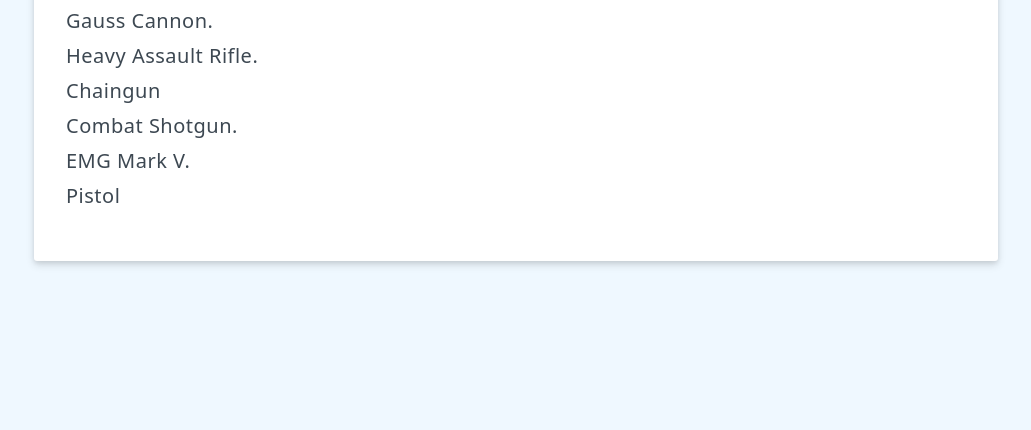
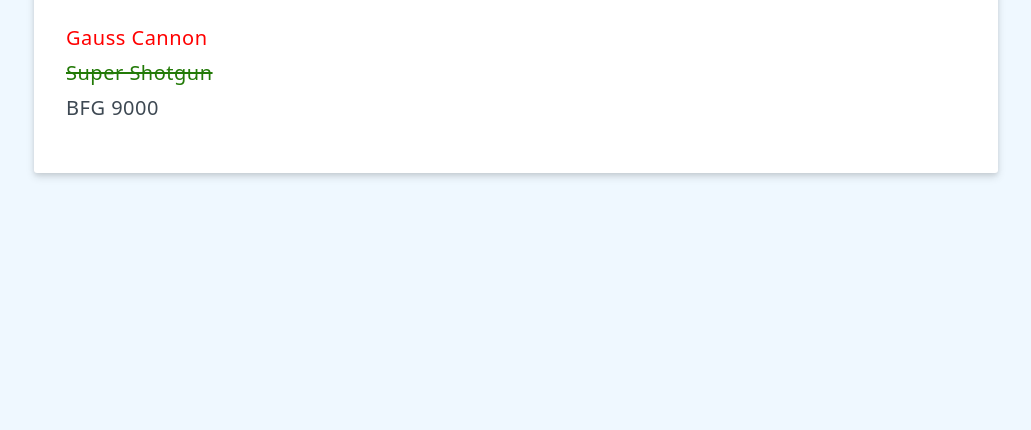
Before and after one commit to dane-du-plessis/vueShoppingList, a plain HTML site: page index.html in a window 1280 px wide. Shown: the part 370-800 px from the top of the page, without its empty margins (124-1155 px from the left). Drawn offline with nearby package versions, Linux system fonts and the light colour scheme.

Commit message:
keeping track of purchased items, styling accordingly

```diff
--- a/index.html
+++ b/index.html
@@ -14,10 +14,11 @@
             </div>
             <div v-if="state === 'edit'" class="add-item-form">
                 <input type="text" v-model="newItem" placeholder="Add an item..." @keyup.enter="saveItem(newItem)">
-                <button class="btn btn-primary" @click="saveItem(newItem)">Save item</button>
+                <button class="btn btn-primary" v-bind:disabled="newItem.length === 0" @click="saveItem(newItem)">Save item</button>
             </div>
+            <!-- <a v-bind:href="newItem" target="_blank">Dynamic Link</a> -->
             <ul>
-                <li v-for="item in items">{{item}}</li>
+                <li v-for="item in items"  :class="[item.purchased ? 'strikeout purchased': '', item.highPriority ? 'priority' : '']" @click="togglePurchased(item)">{{item.label}}</li>
             </ul>
             <p v-if="items.length === 0">All items acquired!</p>
         </div>
@@ -33,22 +34,36 @@
                 header: "shopping list app",
                 newItem: '',
                 items: [
-                    "BFG 9000",
-                    "Super Shotgun",
-                    "Gauss Cannon.",
-                    "Heavy Assault Rifle.",
-                    "Chaingun",
-                    "Combat Shotgun.",
-                    "EMG Mark V.",
-                    "Pistol"
+                    {
+                        label: "Gauss Cannon",
+                        purchased: false,
+                        highPriority: true,
+                    },
+                    {
+                        label: "Super Shotgun",
+                        purchased: true,
+                        highPriority: false,
+                    },
+                    {
+                        label: "BFG 9000",
+                        purchased: false,
+                        highPriority: false,
+                    }
                 ],
-                saveItem(item) {
-                    this.items.push(item)
+                saveItem() {
+                    this.items.push({
+                        label: newItem,
+                        purchased: false,
+                        highPriority: false,
+                    })
                     this.newItem = ''
                 },
                 changeState(newState) {
                     this.state = newState
                     this.newItem = ''
+                },
+                togglePurchased(item) {
+                    item.purchased = !item.purchased
                 }
             }
         })
--- a/main.css
+++ b/main.css
@@ -141,5 +141,9 @@
 }
 
 .priority {
-    color: #DE751F;
+    color: rgb(255, 0, 0);
 }
+
+.purchased {
+    color: rgb(34, 122, 7);
+}
```
